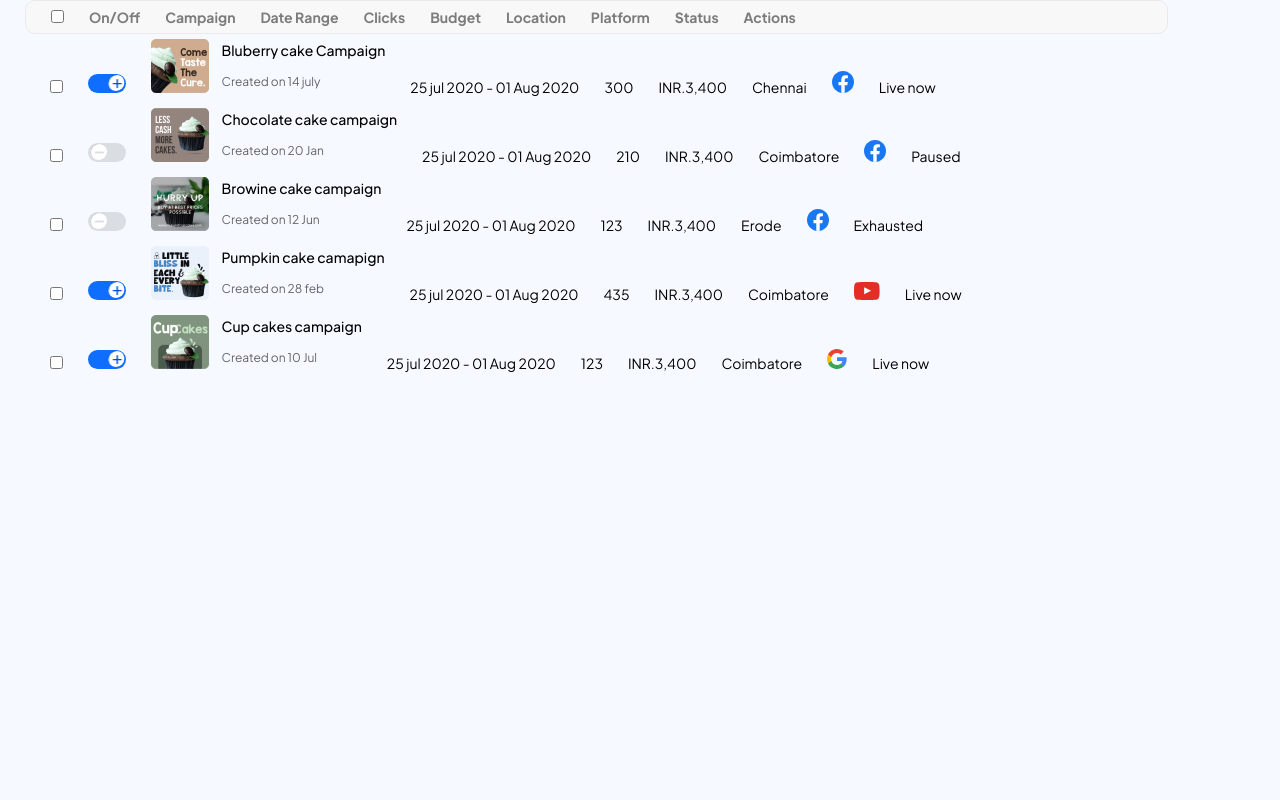
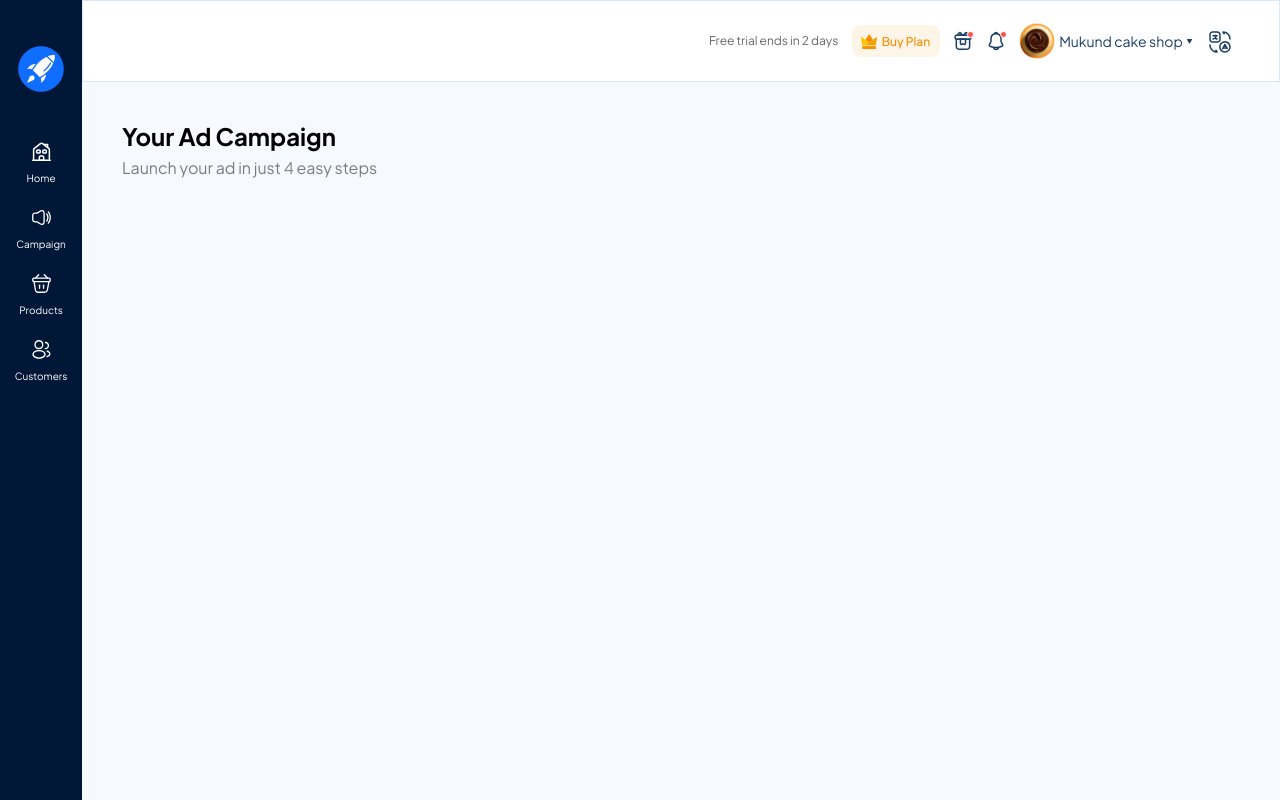
Before and after one commit to sanskar127/food-book, a React (Vite) app: page / in a window 1280 px wide. Built offline with nearby package versions, Linux system fonts and the light colour scheme.

Commit message:
Dashboard Completed

```diff
--- a/src/App.jsx
+++ b/src/App.jsx
@@ -6,19 +6,19 @@ import Dashboard from './Pages/Dashboard/Dashboard'
 import Sidebar from './Components/Sidebar/Sidebar'
 import Navbar from './Components/Navbar/Navbar'
 import './App.css'
-import Table from './Table'
+import Campaign from './Pages/Campaign/Campaign'
 
 function App() {
   const router = createBrowserRouter([
     {
       path: '/',
-      element: <Dashboard />,
+      element: <Campaign/>,
     },
   ]);
 
   return (
     <div className='App'>
-      {/* <section className='nav-item'>
+      <section className='nav-item'>
         <Navbar />
       </section>
 
@@ -28,8 +28,7 @@ function App() {
 
       <section className='main-item'>
         <RouterProvider router={router} />
-      </section > */}
-      <Table/>
+      </section >
     </div>
   )
 
--- a/src/Components/Sidebar/Sidebar.jsx
+++ b/src/Components/Sidebar/Sidebar.jsx
@@ -1,4 +1,4 @@
-import React, { useState } from 'react'
+import React, { useState, useEffect, useRef } from 'react'
 import './sidebar.css'
 import Logo from '../../assets/images/Frame.svg'
 
@@ -16,12 +16,16 @@ import Customers_SVG from '../../assets/vuesax/outline/profile-2user.svg'
 import Customers_SVG_Focus from '../../assets/vuesax/bold/profile-2user.svg'
 
 
-const Tabs = ({ image, imageAlt, text }) => {
-  const [hover, changeHover] = useState(false)
+const Tabs = ({ image, imageAlt, text, status = false, css = 'tab' }) => {
+  const [hover, setHover] = useState(status)
 
   return (
-    <button className='tab'>
-        <img src={image} style={{height: 21, width: 21}} />
+    <button className={css}
+      onMouseEnter={() => setHover(true)}
+      onMouseLeave={() => setHover(false)}
+      onClick={() => setHover(hover => !hover)}
+      onBlur={() => setHover(false)}>
+      <img src={hover ? imageAlt : image} style={{ height: 21, width: 21 }} />
       <div>
         <p>{text}</p>
       </div>
@@ -30,12 +34,19 @@ const Tabs = ({ image, imageAlt, text }) => {
 }
 
 const Sidebar = () => {
+  const myElementRef = useRef(null);
+
+  useEffect(() => {
+    if (myElementRef.current) {
+      myElementRef.current.focus();
+    }
+  }, []);
   return (
     <div className='sidebar'>
       <img id='main-logo' src={Logo} alt="main-logo" />
 
       <Tabs image={Home_SVG} imageAlt={Home_SVG_Focus} text={'Home'} />
-      <Tabs image={Campaign_SVG} imageAlt={Campaign_SVG_Focus} text={'Campaign'} />
+      <Tabs image={Campaign_SVG} imageAlt={Campaign_SVG_Focus} text={'Campaign'} css={'special tab'}/>
       <Tabs image={Products_SVG} imageAlt={Products_SVG_Focus} text={'Products'} />
       <Tabs image={Customers_SVG} imageAlt={Campaign_SVG_Focus} text={'Customers'} />
     </div>
--- a/src/Components/Sidebar/sidebar.css
+++ b/src/Components/Sidebar/sidebar.css
@@ -51,3 +51,9 @@
     background: rgba(25, 119, 243, 0.10);
     border-left: 5px solid #1977F3;
 }
+
+.special {
+    border-radius: 0px 2px 2px 0px;
+    background: rgba(25, 119, 243, 0.10);
+    border-left: 5px solid #1977F3;
+}
--- /dev/null
+++ b/src/Pages/Campaign/Campaign.jsx
@@ -0,0 +1,16 @@
+import React from 'react'
+
+const Campaign = () => {
+    return (
+        <div className='campaign-main'>
+            <div className="header">
+                <div>
+                    <h2 className="heading">Your Ad Campaign</h2>
+                    <h4 className="subheading">Launch your ad in just 4 easy steps</h4>
+                </div>
+            </div>
+        </div>
+    )
+}
+
+export default Campaign
--- a/src/Pages/Dashboard/Dashboard.jsx
+++ b/src/Pages/Dashboard/Dashboard.jsx
@@ -3,7 +3,9 @@ import './dashboard.css'
 import Circle from '../../assets/images/add-circle.svg'
 import Search from '../../assets/images/search-normal.svg'
 import Switch from '../../Components/Switch';
-import Campaign from '../../assets/backend/campaign.json'
+import backend from '../../assets/backend/campaign.json'
+import Edit from '../../assets/images/edit-2.svg'
+import Trash from '../../assets/images/trash.svg'
 
 const DropdownMenu = ({ label, list }) => {
   const [selectedOption, setSelectedOption] = useState(list[0]);
@@ -73,9 +75,9 @@ const Dashboard = () => {
         </div>
         <div className="table">
           <table>
-            <div className="thead">
+            <thead>
               <tr>
-                <th><input type="checkbox" name="ck" id="" /></th>
+                <th><input type="checkbox" /></th>
                 <th>On/Off</th>
                 <th>Campaign</th>
                 <th>Date Range</th>
@@ -86,27 +88,40 @@ const Dashboard = () => {
                 <th>Status</th>
                 <th>Actions</th>
               </tr>
-            </div>
-            <td>
-              {/* <Switch/> */}
-            </td>
-            <tr>
-              <td><input type="checkbox" name="" id="" /></td>
-              <td><Switch toggle={Campaign[0].switch}/></td>
-              <td>
-                <div>
-                  <img src={Campaign[0].campaign.thumbnail} alt="" />
-                  <h3>{Campaign[0].campaign.title}</h3>
-                  <h4>{Campaign[0].campaign.date}</h4>
-                </div>
-              </td>
-              <td>{Campaign[0].range}</td>
-              <td>{Campaign[0].clicks}</td>
-              <td>{Campaign[0].budget}</td>
-              <td>{Campaign[0].location}</td>
-              <td> <img src={Campaign[0].platform} /></td>
-              <td>{Campaign[0].status}</td>
-            </tr>
+            </thead>
+            <tbody>
+              {backend.map(item => {
+                return (
+                  <tr className="item" key={item.id}>
+                    <td><input type="checkbox" /></td>
+                    <td><Switch toggle={item.switch} /></td>
+                    <td>
+                      <div className='campaign'>
+                        <img src={item.campaign.thumbnail} alt="" />
+                        <div className="campaign-text">
+                          <h3>{item.campaign.title}</h3>
+                          <h4>{item.campaign.date}</h4>
+                        </div>
+                      </div>
+                    </td>
+                    <td>{item.range}</td>
+                    <td>{item.clicks}</td>
+                    <td>{item.budget}</td>
+                    <td>{item.location}</td>
+                    <td> <img src={item.platform} /></td>
+                    <td>{item.status}</td>
+                    <td>
+                      <span>
+                        <img src={Edit} alt="edit" />
+                      </span>
+                      <span>
+                        <img src={Trash} alt="edit" />
+                      </span>
+                    </td>
+                  </tr>
+                )
+              })}
+            </tbody>
           </table>
         </div>
       </div>
--- a/src/Pages/Dashboard/dashboard.css
+++ b/src/Pages/Dashboard/dashboard.css
@@ -45,13 +45,15 @@
 
 .body {
     width: 1258px;
-    /* height: 596px; */
-    height: 356px;
+    min-height: 446px;
+    max-height: 60vh;
     padding: 32px;
     border-radius: 10px;
     border: 1px solid #DAE6FF;
     background: #FFF;
     box-sizing: border-box;
+    overflow: auto;
+    flex-grow: 1;
 }
 
 .search {
@@ -120,6 +122,10 @@
     width: 48%;
 }
 
+.table {
+    margin-top: 22px;
+}
+
 table {
     width: 1193px;
     height: 48px;
@@ -127,9 +133,9 @@ table {
     border-spacing: 25px 0;
 }
 
-.thead {
+thead {
+    border: 1.5px solid #EAEAEA;
     border-radius: 10px;
-    border: 1.5px solid #EAEAEA;
     background: #F8F8F8;
     color: rgba(0, 0, 0, 0.50);
     font-family: Eudoxus Sans;
@@ -140,12 +146,20 @@ table {
 }
 
 td {
+    text-align: center;
+    vertical-align: middle;
     color: #000;
     font-family: Eudoxus Sans;
     font-size: 14px;
     font-style: normal;
     font-weight: 400;
     line-height: 32px;
+    padding-bottom: 13px;
+}
+
+td span {
+    padding: 5px;
+    cursor: pointer;
 }
 
 .campaign {
@@ -176,6 +190,6 @@ td {
     font-size: 12px;
     font-style: normal;
     font-weight: 400;
-    /* line-height: 32px; */
+    line-height: 32px;
     /* 266.667% */
 }
--- a/src/Table.jsx
+++ b/src/Table.jsx
@@ -1,12 +1,13 @@
 import React from 'react'
 import backend from './assets/backend/campaign.json'
 import Switch from './Components/Switch'
+import Edit from './assets/images/edit-2.svg'
+import Trash from './assets/images/trash.svg'
 
 const Table = () => {
   return (
     <div>
       <table>
-        <div className='thead'>
         <thead>
           <tr>
             <th><input type="checkbox" /></th>
@@ -21,12 +22,10 @@ const Table = () => {
             <th>Actions</th>
           </tr>
         </thead>
-        </div>
         <tbody>
           {backend.map(item => {
             return (
-              <div className="item" key={item.id}>
-                <tr>
+                <tr className="item" key={item.id}>
                   <td><input type="checkbox" /></td>
                   <td><Switch toggle={item.switch} /></td>
                   <td>
@@ -44,8 +43,15 @@ const Table = () => {
                   <td>{item.location}</td>
                   <td> <img src={item.platform} /></td>
                   <td>{item.status}</td>
+                  <td>
+                    <span>
+                        <img src={Edit} alt="edit" />
+                    </span>
+                    <span>
+                        <img src={Trash} alt="edit" />
+                    </span>
+                  </td>
                 </tr>
-              </div>
             )
           })}
         </tbody>
--- a/src/index.css
+++ b/src/index.css
@@ -46,4 +46,27 @@ button {
   font-style: normal;
   font-weight: 500;
   line-height: normal;
+  cursor: pointer;
 }
+
+/* ===== Scrollbar CSS ===== */
+  /* Firefox */
+  * {
+    scrollbar-width: auto;
+    scrollbar-color: #a8a8a8 #ffffff;
+  }
+
+  /* Chrome, Edge, and Safari */
+  *::-webkit-scrollbar {
+    width: 12px;
+  }
+
+  *::-webkit-scrollbar-track {
+    background: #ffffff;
+  }
+
+  *::-webkit-scrollbar-thumb {
+    background-color: #a8a8a8;
+    border-radius: 10px;
+    border: 3px solid #ffffff;
+  }
```
Also changed, not shown: src/Pages/Campaign/campaign.css (added), src/assets/images/edit-2.svg (added), src/assets/images/trash.svg (added).
